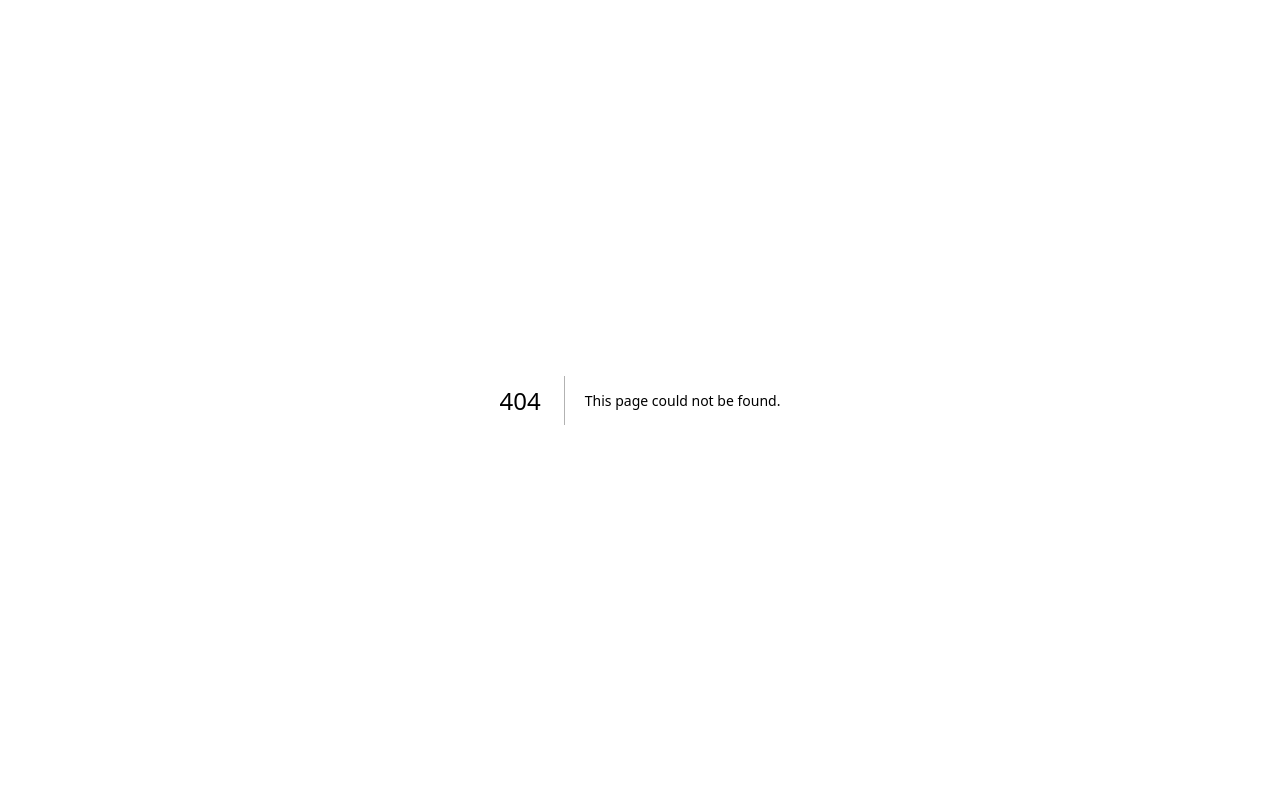
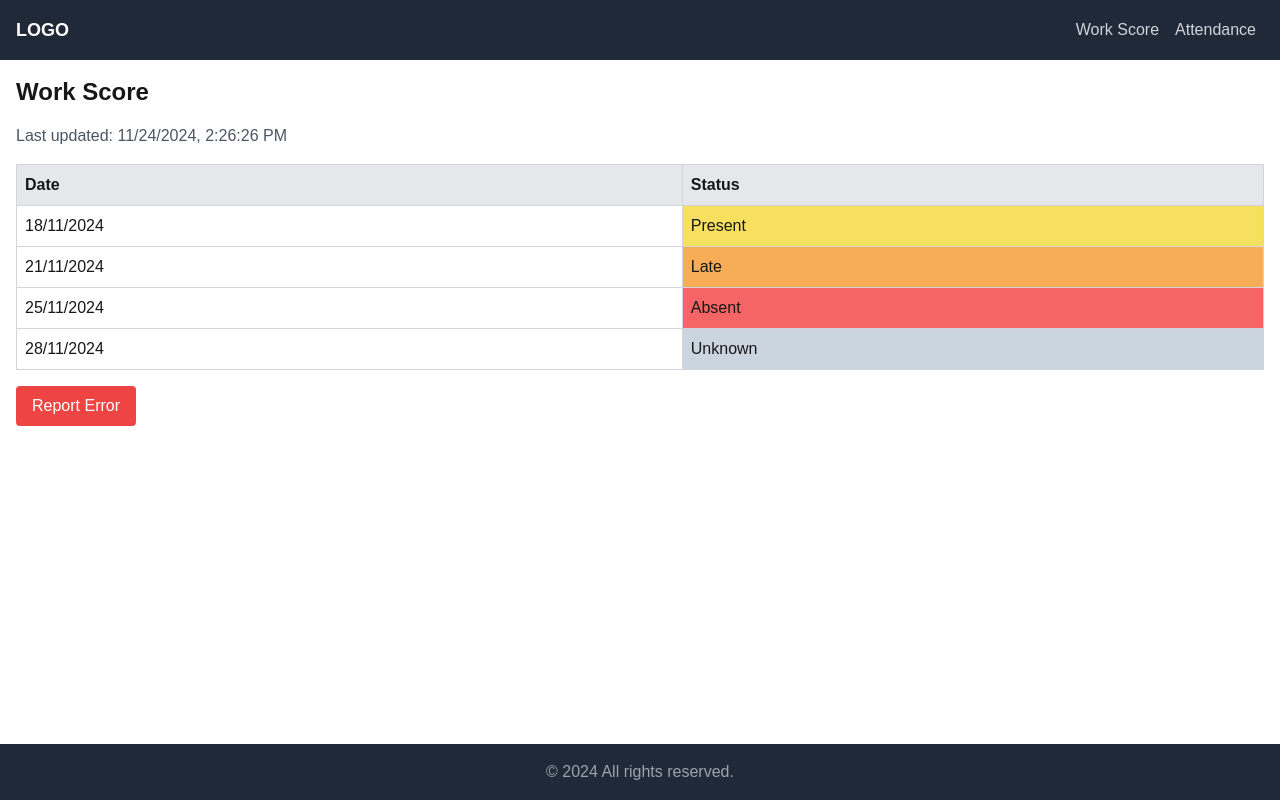
Before and after one commit to Iodize13/student-portal-google-sheet, a Next.js app: page /work-score in a window 1280 px wide. Before the commit this address had no page. Built offline with nearby package versions, Linux system fonts and the light colour scheme.

Commit message:
Work score css template

```diff
--- /dev/null
+++ b/components/ErrorReportButton.tsx
@@ -0,0 +1,18 @@
+import React from 'react';
+
+interface ErrorReportButtonProps {
+  onClick: () => void;
+}
+
+const ErrorReportButton: React.FC<ErrorReportButtonProps> = ({ onClick }) => {
+  return (
+    <button
+      onClick={onClick}
+      className="mt-4 bg-red-500 text-white px-4 py-2 rounded hover:bg-red-600 transition"
+    >
+      Report Error
+    </button>
+  );
+};
+
+export default ErrorReportButton;
--- /dev/null
+++ b/components/Layout.tsx
@@ -0,0 +1,31 @@
+import React, { ReactNode } from 'react';
+
+interface LayoutProps {
+  children: ReactNode;
+}
+
+const Layout: React.FC<LayoutProps> = ({ children }) => {
+  return (
+    <div className="flex flex-col min-h-screen">
+      <header className="bg-gray-800 text-white p-4">
+        <div className="container mx-auto flex justify-between items-center">
+          <div className="font-bold text-lg">LOGO</div>
+          <nav>
+            <a href="/work-score" className="text-gray-300 hover:text-white mx-2">
+              Work Score
+            </a>
+            <a href="/attendance" className="text-gray-300 hover:text-white mx-2">
+              Attendance
+            </a>
+          </nav>
+        </div>
+      </header>
+      <main className="flex-grow container mx-auto p-4">{children}</main>
+      <footer className="bg-gray-800 text-gray-400 text-center p-4">
+        <p>© 2024 All rights reserved.</p>
+      </footer>
+    </div>
+  );
+};
+
+export default Layout;
--- /dev/null
+++ b/components/WorkScoreTable.tsx
@@ -0,0 +1,50 @@
+import React from 'react';
+
+type AttendanceRecord = {
+  date: string;
+  status: 'Present' | 'Late' | 'Absent' | 'Unknown';
+};
+
+interface WorkScoreTableProps {
+  data: AttendanceRecord[];
+}
+
+const getStatusColor = (status: string): string => {
+  const colors: { [key: string]: string } = {
+    Present: 'bg-present',
+    Late: 'bg-late',
+    Absent: 'bg-absent',
+    Unknown: 'bg-unknown',
+  };
+  return colors[status] || 'bg-unknown';
+};
+
+const formatDate = (date: string): string => {
+  const options: Intl.DateTimeFormatOptions = { day: '2-digit', month: '2-digit', year: 'numeric' };
+  return new Date(date).toLocaleDateString('en-GB', options);
+};
+
+const WorkScoreTable: React.FC<WorkScoreTableProps> = ({ data }) => {
+  return (
+    <table className="w-full border-collapse border border-gray-300">
+      <thead>
+        <tr className="bg-gray-200 text-left">
+          <th className="p-2 border border-gray-300">Date</th>
+          <th className="p-2 border border-gray-300">Status</th>
+        </tr>
+      </thead>
+      <tbody>
+        {data.map((record, index) => (
+          <tr key={index} className="hover:bg-gray-100">
+            <td className="p-2 border border-gray-300">{formatDate(record.date)}</td>
+            <td className={`p-2 border border-gray-300 ${getStatusColor(record.status)}`}>
+              {record.status}
+            </td>
+          </tr>
+        ))}
+      </tbody>
+    </table>
+  );
+};
+
+export default WorkScoreTable;
--- /dev/null
+++ b/pages/api/getUserWorkScore.ts
@@ -0,0 +1,16 @@
+import { NextApiRequest, NextApiResponse } from 'next';
+
+const getUserWorkScore = (req: NextApiRequest, res: NextApiResponse) => {
+  const { userId } = req.query;
+
+  const data = [
+    { date: '2024-11-18', status: 'Present' },
+    { date: '2024-11-21', status: 'Late' },
+    { date: '2024-11-25', status: 'Absent' },
+    { date: '2024-11-28', status: 'Unknown' },
+  ];
+
+  res.status(200).json({ data });
+};
+
+export default getUserWorkScore;
--- /dev/null
+++ b/pages/work-score.tsx
@@ -0,0 +1,40 @@
+import React from 'react';
+import Layout from '../components/Layout';
+import WorkScoreTable from '../components/WorkScoreTable';
+import ErrorReportButton from '../components/ErrorReportButton';
+
+type AttendanceRecord = {
+  date: string;
+  status: 'Present' | 'Late' | 'Absent' | 'Unknown';
+};
+
+const WorkScorePage: React.FC = () => {
+  const [data, setData] = React.useState<AttendanceRecord[]>([]);
+  const [lastUpdated, setLastUpdated] = React.useState<string>('');
+
+  React.useEffect(() => {
+    const fetchData = async () => {
+      const response = await fetch('/api/getUserWorkScore?userId=673040614-4');
+      const result = await response.json();
+      setData(result.data);
+      setLastUpdated(new Date().toLocaleString());
+    };
+
+    fetchData();
+  }, []);
+
+  const handleReportError = () => {
+    alert('Error reporting triggered.');
+  };
+
+  return (
+    <Layout>
+      <h1 className="text-2xl font-bold mb-4">Work Score</h1>
+      <p className="text-gray-600 mb-4">Last updated: {lastUpdated}</p>
+      <WorkScoreTable data={data} />
+      <ErrorReportButton onClick={handleReportError} />
+    </Layout>
+  );
+};
+
+export default WorkScorePage;
--- a/tailwind.config.ts
+++ b/tailwind.config.ts
@@ -11,6 +11,10 @@ export default {
       colors: {
         background: "var(--background)",
         foreground: "var(--foreground)",
+        present: '#F6E05E',
+        late: '#F6AD55',
+        absent: '#F56565',
+        unknown: '#CBD5E0',
       },
     },
   },
--- /dev/null
+++ b/utillities/formatDate.ts
@@ -0,0 +1,4 @@
+export const formatDate = (isoDate: string): string => {
+  const options: Intl.DateTimeFormatOptions = { day: '2-digit', month: '2-digit', year: 'numeric' };
+  return new Date(isoDate).toLocaleDateString('en-GB', options);
+};
```
